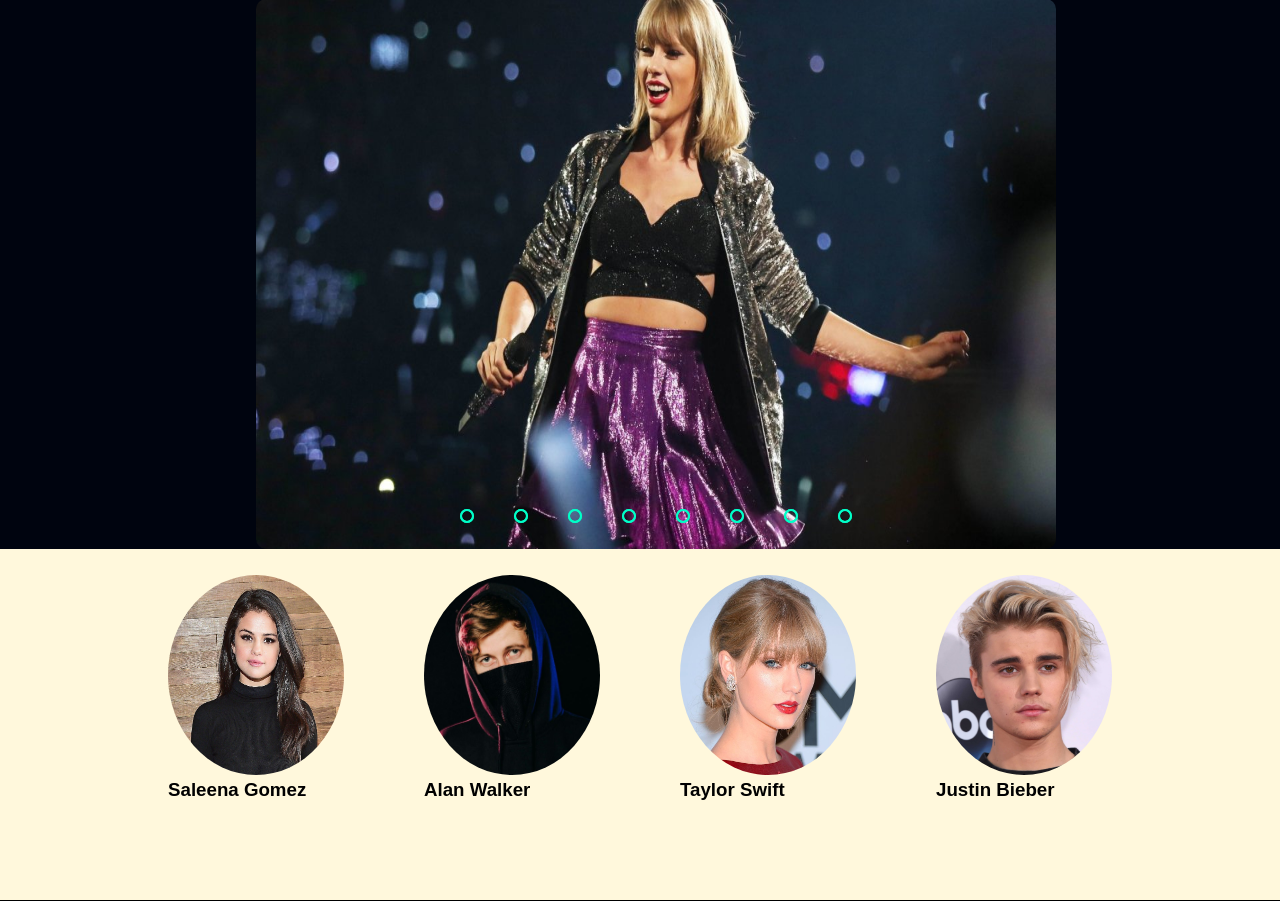
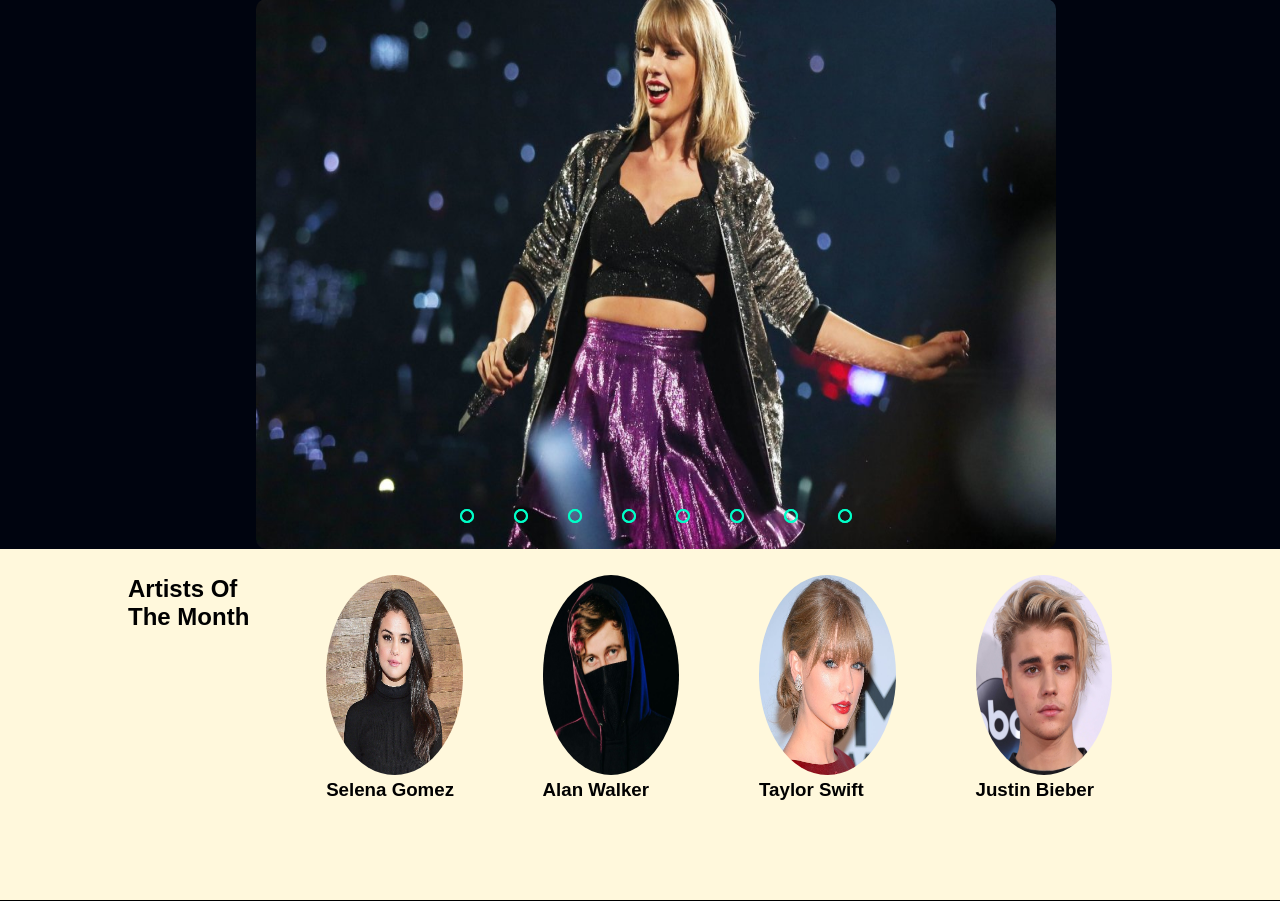
Before and after one commit to pallavipriyaa/muziko-trail, a PHP site: page /international.php in a window 1280 px wide. Shown: the part 79-980 px from the top of the page. Run offline with PHP 8.4, Linux system fonts and the light colour scheme.

Commit message:
Update international.php

```diff
--- a/international.php
+++ b/international.php
@@ -97,9 +97,10 @@
 
         <!-- ******* MUSIC / MAIN SECTION ******** -->
         <div class="content">
+            <h2>Artists Of The Month</h2>
             <div class="artist">
                 <img src="images/saleena.jpeg" class="artist-img" alt="Saleena Gomez">
-                <h3>Saleena Gomez</h3>
+                <h3>Selena Gomez</h3>
             </div>
             <div class="artist">
                 <img src="images/alanwalker.jpeg" class="artist-img" alt="Alan Walker">
```
